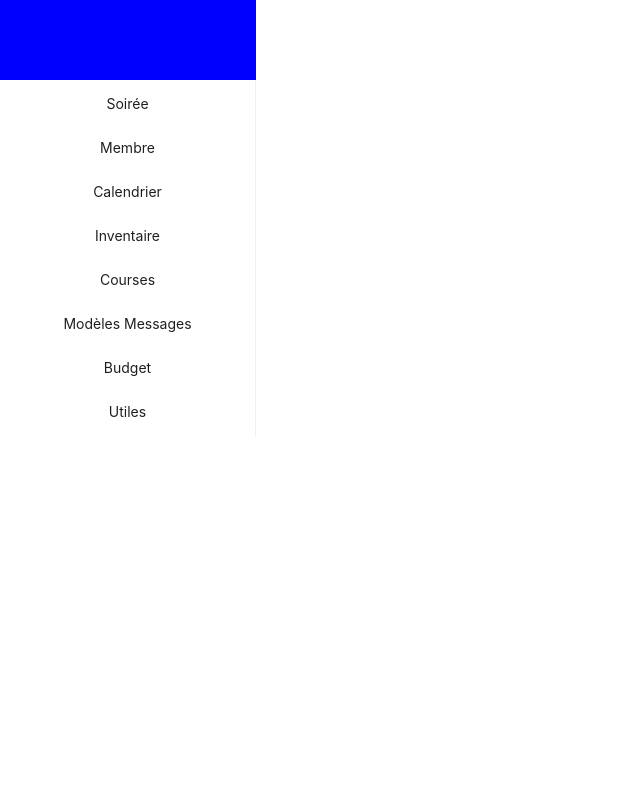
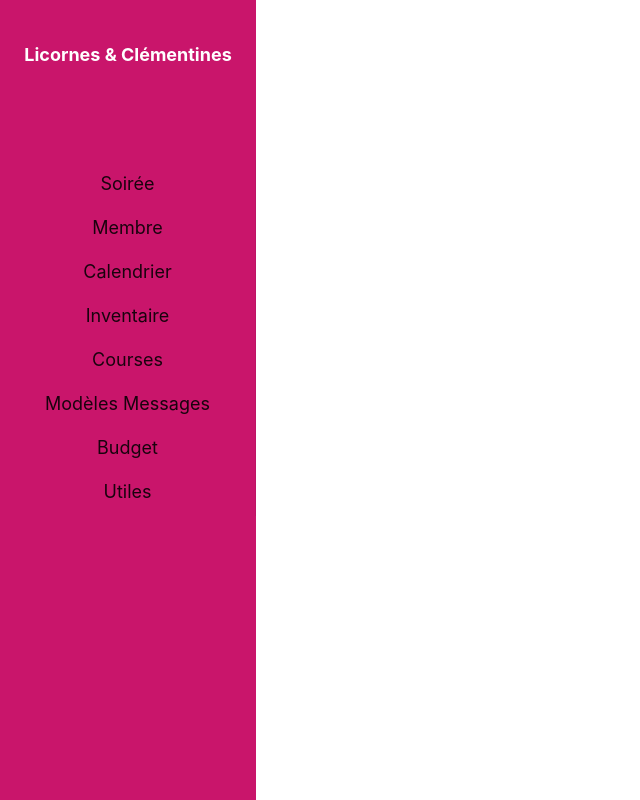
Before and after one commit to LaurieClu/L-C, a React (Create React App) app in the folder l-c/: page / in a window 1280 px wide. Shown: the whole page, without its empty margins (0-640 px from the left). Built offline with nearby package versions, Linux system fonts and the light colour scheme.

Commit message:
ajout du logo

```diff
--- a/l-c/src/App.jsx
+++ b/l-c/src/App.jsx
@@ -1,13 +1,17 @@
 import "antd/dist/antd";
 import { Menu } from "antd";
-import { WrapperMenu, Logo } from "./components/WrapperMenu.tsx";
+import { WrapperMenu, Logo, LogoTitle } from "./components/WrapperMenu.tsx";
 
 function App() {
   return (
     <div className="App">
       <WrapperMenu>
-            <Logo />
+            <Logo>
+              <LogoTitle> Licornes & Clémentines</LogoTitle>
+            </Logo>
             <Menu
+            style={{ backgroundColor:"#C9156B", color:"white", fontSize:"18px"}}
+            colorItemHoverBg={"rgba(66,135,245,0)"}
             items={[
               { label: "Soirée", key: "soirée"},
               { label: "Membre", key: "membre"},
--- a/l-c/src/components/WrapperMenu.tsx
+++ b/l-c/src/components/WrapperMenu.tsx
@@ -8,9 +8,17 @@ export const WrapperMenu = styled.div`
     text-align: center;
     align-content: space-between;
     flex-direction: column;
+    background-color: #C9156B;
 `;
 
 export const Logo = styled.div`
-    height: 10%;
-    background-color: blue;
+    height: 20%;
+    background-color: #C9156B;
 `;
+
+export const LogoTitle = styled.p`
+    color: white;
+    font-weight: bold;
+    font-size: 18px;
+    padding-top: 10%;
+`;
```
